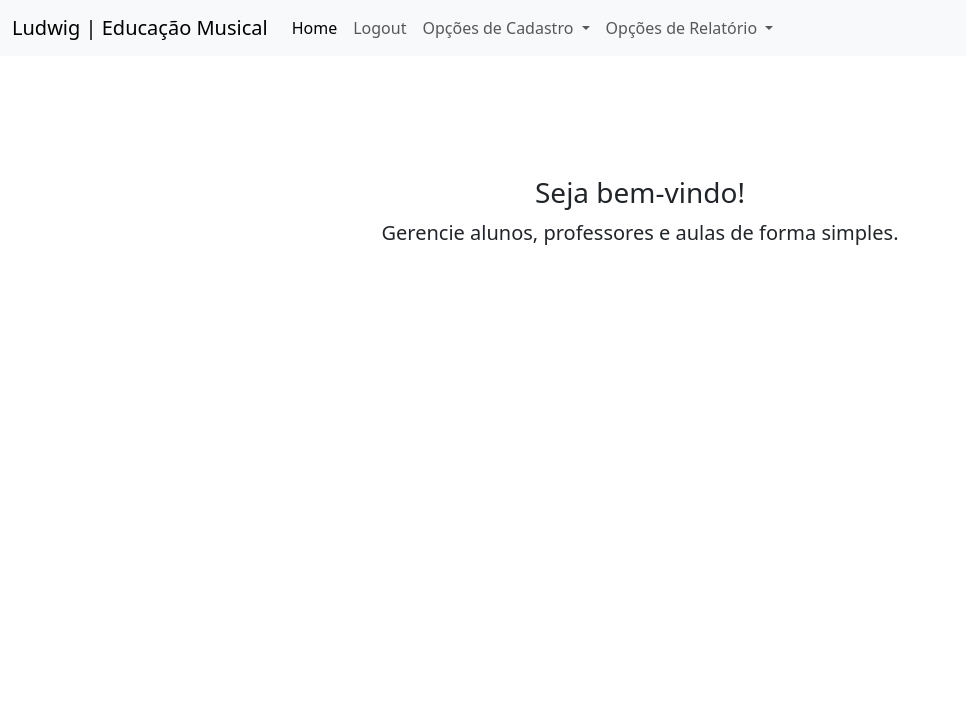
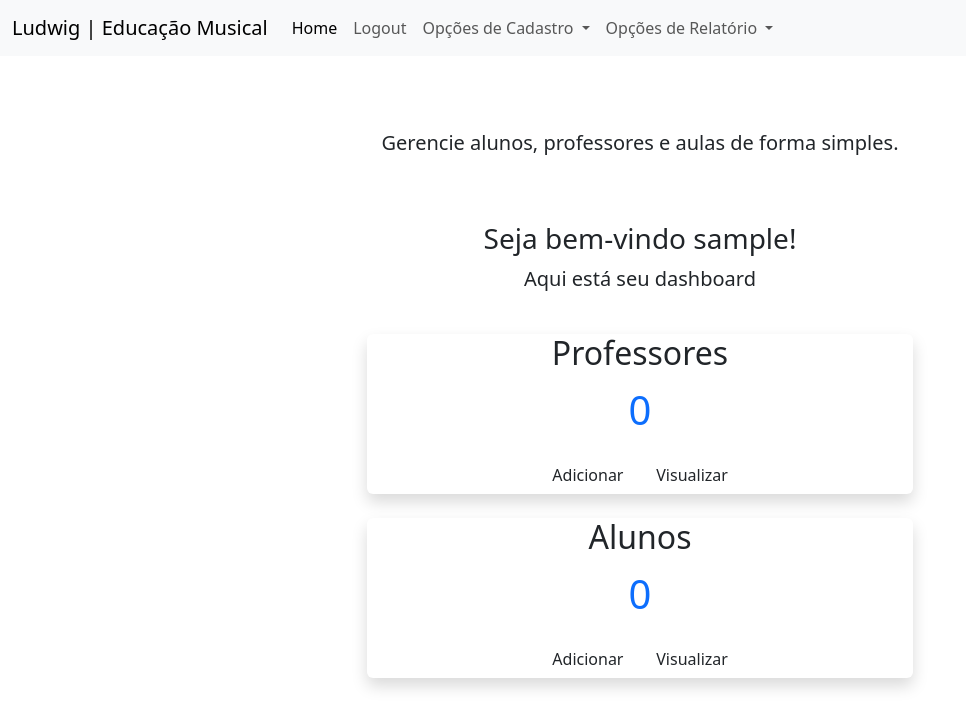
Before and after one commit to silvaludwig/musicSchoolSys, a Django app: page / in a window 1280 px wide. Shown: the top 728 px of the page, without its empty margins (0-966 px from the left). Run offline with Django 5.2, Linux system fonts and the light colour scheme; the visitor is signed in with stand-in values (Sample User, id 1); data that the repository does not hold is empty.

Commit message:
dashboard na página inicial

```diff
--- a/escola/gestao/forms.py
+++ b/escola/gestao/forms.py
@@ -26,8 +26,8 @@ class CadastroUsuarioForm(UserCreationForm):
     def save(self, commit=True):
         user = super().save(commit=False)
         user.email = self.cleaned_data["email"]
-        user.is_staff = False  # Garante que não seja staff
-        user.is_superuser = False  # Garante que não seja superusuário
+        user.is_staff = True  # Garante que não seja staff
+        user.is_superuser = True  # Garante que não seja superusuário
         if commit:
             user.save()
         return user
--- /dev/null
+++ b/escola/gestao/static/gestao/css/dashboard.css
@@ -0,0 +1,27 @@
+/* dashboard.css - Versão adaptada para Bootstrap */
+
+.dashboard-cards {
+    display: grid;
+    gap: 1.5rem; /* Usando unidades relativas */
+    grid-template-columns: repeat(auto-fill, minmax(300px, 1fr));
+}
+
+.card {
+    border: none; /* Remove borda padrão do Bootstrap */
+    box-shadow: 0 .5rem 1rem rgba(0, 0, 0, .15);
+    transition: transform 0.3s ease;
+}
+
+.card:hover {
+    transform: translateY(-5px);
+}
+
+.count {
+    font-size: 2.5rem;
+    color: var(--bs-primary); /* Herda a cor primária do Bootstrap */
+}
+
+/* Sobrescreve apenas o necessário */
+.card-actions .btn {
+    min-width: 100px; /* Exemplo de ajuste */
+}
--- a/escola/gestao/templates/gestao/base.html
+++ b/escola/gestao/templates/gestao/base.html
@@ -1,3 +1,4 @@
+{% load static %}
 <!DOCTYPE html>
 
 <html lang="pt-br">
@@ -9,6 +10,7 @@
       href="https://cdn.jsdelivr.net/npm/bootstrap@5.3.0/dist/css/bootstrap.min.css"
       rel="stylesheet"
     />
+    <link rel="stylesheet" href="{% static 'gestao/css/dashboard.css' %}">
   </head>
   <body>
     <nav class="navbar navbar-expand-lg bg-body-tertiary">
--- a/escola/gestao/templates/gestao/index.html
+++ b/escola/gestao/templates/gestao/index.html
@@ -1,12 +1,15 @@
 {% extends "gestao/base.html" %} {% block content %}
 <div class="row justify-content-center">
-  <div class="col-md-6 text-center"> </br></br></br></br>
-    <h3>Seja bem-vindo!</h3>
+  <div class="col-md-6 text-center"> </br></br>
+
     <p class="lead">Gerencie alunos, professores e aulas de forma simples.</p>
+  </br></br>
 
     <!-- Se o usuário não estiver logado, mostra o login -->
     {% if not user.is_authenticated %}
+    <p class="lead">Acesse sua conta</p>
     <div class="card mt-4">
+
       <div class="card-body">
         <h3 class="card-title">Login</h3>
         <form method="post" action="{% url 'login' %}">
@@ -33,13 +36,30 @@
         </form>
       </div>
     </div>
-    {% comment %} {% else %}
-    <div class="mt-4"></br></br></br>
-      <a href="{% url 'lista_alunos' %}" class="btn btn-success btn-lg"
-        >Acessar Sistema</a
-      >
-    </div> {% endcomment %}
-    {% endif %}
+    {% else %}
+    <h3>Seja bem-vindo {{request.user.username}}!</h3>
+    <p class="lead">Aqui está seu dashboard</p> </br>
+
+
+    <div class="dashboard-cards">
+        <div class="card">
+            <h2>Professores</h2>
+            <p class="count">{{ total_professores }}</p>
+            <div class="card-actions">
+                <a href="{% url 'novo_professor' %}" class="btn">Adicionar</a>
+                <a href="{% url 'lista_professores' %}" class="btn">Visualizar</a>
+            </div>
+        </div>
+
+        <div class="card">
+            <h2>Alunos</h2>
+            <p class="count">{{ total_alunos }}</p>
+            <div class="card-actions">
+                <a href="{% url 'novo_aluno' %}" class="btn">Adicionar</a>
+                <a href="{% url 'lista_alunos' %}" class="btn">Visualizar</a>
+            </div>
+        </div>
+    </div>    {% endif %}
   </div>
 </div>
 {% endblock %}
--- a/escola/gestao/views.py
+++ b/escola/gestao/views.py
@@ -2,14 +2,22 @@ from django.shortcuts import render, redirect, get_object_or_404
 from .models import Aluno, Professor
 from .forms import AlunoForm, ProfessorForm
 from django.contrib import messages
-from django.contrib.auth.views import LoginView, LogoutView
 from django.contrib.auth.decorators import login_required, user_passes_test
 from django.contrib.auth import login
 from .forms import CadastroUsuarioForm
 
 
+# @login_required
 def index(request):
-    return render(request, "gestao/index.html")
+    # Contagem de registros para mostrar no dashboard
+    total_professores = Professor.objects.count()
+    total_alunos = Aluno.objects.count()
+
+    context = {
+        "total_professores": total_professores,
+        "total_alunos": total_alunos,
+    }
+    return render(request, "gestao/index.html", context)
 
 
 # Verifica se o usuário é admin
```
